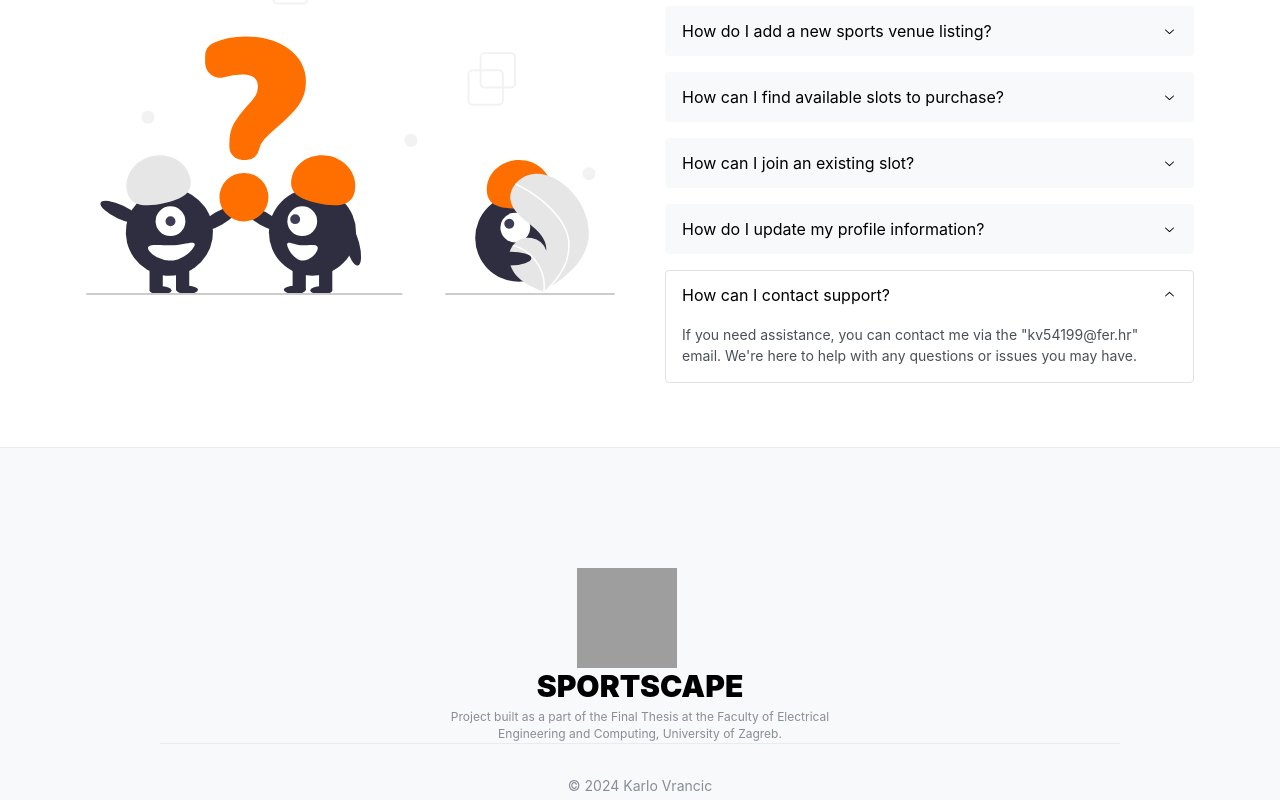
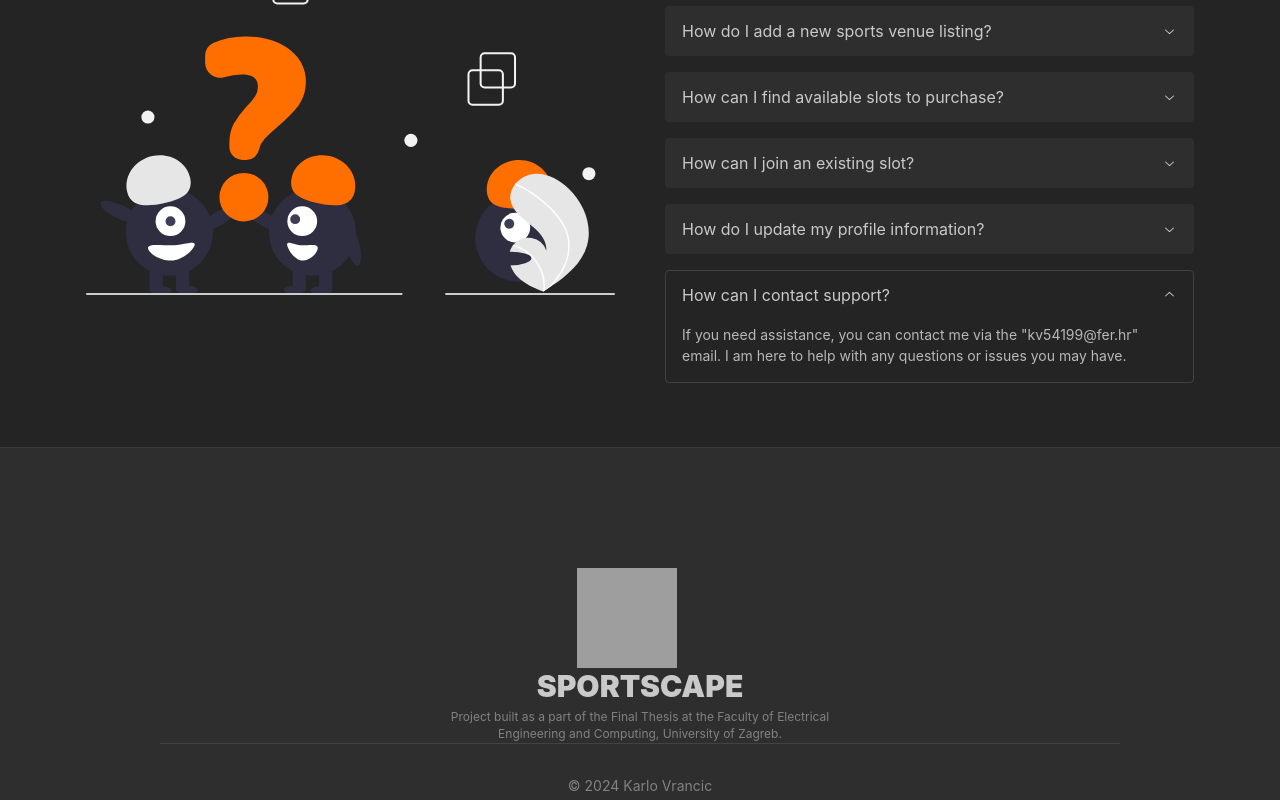
Before and after one commit to kvrancic/sportscape, a Next.js app: page /welcome in a window 1280 px wide. Both pictures are taken after a click on the button "How can I contact support?". Shown: the part 2731-3531 px from the top of the page. Built offline with nearby package versions, Linux system fonts and the light colour scheme; grey boxes are pictures that could not be loaded.

Commit message:
minor aesthetic fixes

```diff
--- a/app/athlete/browse/BuyCard.jsx
+++ b/app/athlete/browse/BuyCard.jsx
@@ -27,7 +27,7 @@ const BuyCard = ({ facility }) => {
   };
 
   return (
-    <div className="bg-white shadow-xl rounded-md overflow-hidden border border-gray-200">
+    <div className=" shadow-xl rounded-md overflow-hidden border border-gray-200">
       <div className="flex justify-center items-center border-b border-gray-300">
         <img src={facility.slot_photo} alt={facility.name} className="object-cover h-52 w-full" />
       </div>
--- a/app/athlete/dashboard/UserSlots.jsx
+++ b/app/athlete/dashboard/UserSlots.jsx
@@ -48,7 +48,7 @@ const UserSlots = () => {
     return slots.map((item) => (
       <Table.Tr key={item.slot.slot_id}>
         <Table.Td>
-          <Link href={`athlete/slot/${item.slot.slot_id}`}>
+          <Link href={`/athlete/slot/${item.slot.slot_id}`}>
             <Group gap="sm">
               <Avatar size={26} src={item.slot.slot_photo || 'https://via.placeholder.com/26'} radius={26} />
               <Text size="sm" fw={500}>
--- a/app/athlete/slot/[slot_id]/JoinRequestForm.jsx
+++ b/app/athlete/slot/[slot_id]/JoinRequestForm.jsx
@@ -117,7 +117,7 @@ const JoinRequestForm = ({ slot }) => {
   };
 
   return (
-    <div className="bg-white shadow-xl shadow-orange-500 rounded-lg p-6">
+    <div className=" shadow-xl shadow-orange-500 rounded-lg p-6">
       <div className="text-center mb-6">
         <h2 className="text-6xl text-orange-500 font-black">JOIN THE SLOT!</h2>
         <p className="text-gray-700">Make your request to join this exciting slot and become part of the team.</p>
--- a/app/layout.jsx
+++ b/app/layout.jsx
@@ -17,7 +17,7 @@ export default function RootLayout({ children }) {
       <head>
       </head>
       <body>
-        <MantineProvider defaultColorScheme='light' theme={{
+        <MantineProvider defaultColorScheme='dark' theme={{
           primaryColor: 'orange',
           colors: {
             'orange': [
--- a/app/vendor/dashboard/VendorGrid.jsx
+++ b/app/vendor/dashboard/VendorGrid.jsx
@@ -65,7 +65,7 @@ export function VendorGrid() {
         setStatsData([
           { label: 'Available Slots', stats: availableCount, progress: (availableCount / (availableCount + unavailableCount)) * 100 || 0, color: 'teal', icon: 'up' },
           { label: 'Unavailable Slots', stats: unavailableCount, progress: (unavailableCount / (availableCount + unavailableCount)) * 100 || 0, color: 'red', icon: 'down' },
-          { label: 'Received Requests', stats: requestsCount, progress: 100, color: 'blue', icon: 'down' },
+          { label: 'Total received Requests', stats: requestsCount, progress: 100, color: 'blue', icon: 'down' },
         ]);
       }
     };
--- a/app/welcome/AthleteTimeline.tsx
+++ b/app/welcome/AthleteTimeline.tsx
@@ -24,7 +24,7 @@ export const AthleteTimeline = () => {
         </Timeline.Item>
 
         <Timeline.Item bullet={<IconPray size={36} />} title="Play">
-          <Text size="md">LET&apos;S PLAY</Text>
+          <Text size="md">Enjoy the game with your new friends</Text>
         </Timeline.Item>
       </Timeline>
     </div>
--- a/app/welcome/CardsCarousel.tsx
+++ b/app/welcome/CardsCarousel.tsx
@@ -45,7 +45,7 @@ const data = [
     image: 'https://images.unsplash.com/photo-1580692475446-c2fabbbbf835?q=80&w=2062&auto=format&fit=crop&ixlib=rb-4.0.3&ixid=M3wxMjA3fDB8MHxwaG90by1wYWdlfHx8fGVufDB8fHx8fA%3D%3D',
     title: 'Basketball',
     category: 'Sport',
-    description: 'Shoot hoops and slam dunks with friends.'
+    description: 'Shooting three-pointers and dunking on your friends has never been easier'
   },
   {
     image: 'https://plus.unsplash.com/premium_photo-1684241184359-08ffcba55bee?q=80&w=2574&auto=format&fit=crop&ixlib=rb-4.0.3&ixid=M3wxMjA3fDB8MHxwaG90by1wYWdlfHx8fGVufDB8fHx8fA%3D%3D',
--- a/app/welcome/FaqWithImage.tsx
+++ b/app/welcome/FaqWithImage.tsx
@@ -47,7 +47,7 @@ export function FaqWithImage() {
               <Accordion.Item className={classes.item} value="contact-support">
                 <Accordion.Control>How can I contact support?</Accordion.Control>
                 <Accordion.Panel>
-                  If you need assistance, you can contact me via the &quot;kv54199@fer.hr&quot; email. We&apos;re here to help with any questions or issues you may have.
+                  If you need assistance, you can contact me via the &quot;kv54199@fer.hr&quot; email. I am here to help with any questions or issues you may have.
                 </Accordion.Panel>
               </Accordion.Item>
             </Accordion>
--- a/app/welcome/FeaturesCards.tsx
+++ b/app/welcome/FeaturesCards.tsx
@@ -26,9 +26,9 @@ const mockdata = [
     icon: IconUser,
   },
   {
-    title: 'Secure Transactions',
+    title: 'Secure Information',
     description:
-      'We prioritize your privacy and security. All transactions are protected, ensuring a safe and trustworthy environment for all users.',
+      'We prioritize your privacy and security. All your chats and reviews are protected, ensuring a safe and trustworthy environment for all users.',
     icon: IconCookie,
   },
 ];
--- a/app/welcome/VendorTimeline.tsx
+++ b/app/welcome/VendorTimeline.tsx
@@ -25,7 +25,7 @@ export const VendorTimeline = () => {
         </Timeline.Item>
 
         <Timeline.Item bullet={<IconMoneybag size={36} />} title="Profit">
-          <Text size="md">stonks</Text>
+          <Text size="md">Build a long-lasting customer base</Text>
         </Timeline.Item>
       </Timeline>
     </div>
```
